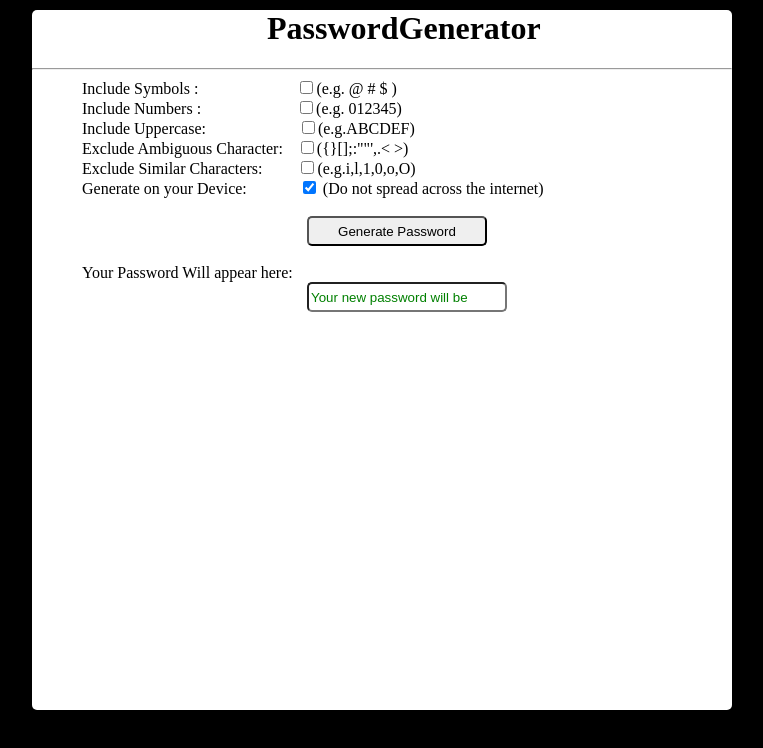
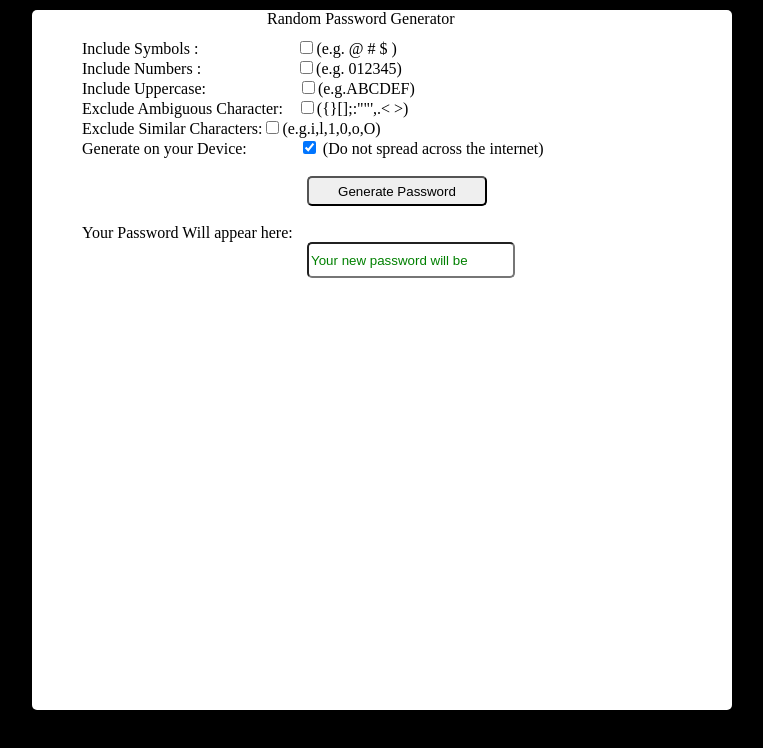
Before and after one commit to adityashrivastwa/password, a plain HTML site: page Index.html in a window 1280 px wide. Shown: the whole page, without its empty margins (276-1039 px from the left). Drawn offline with Linux system fonts and the light colour scheme.

Commit message:
Update Index.html

```diff
--- a/Index.html
+++ b/Index.html
@@ -1,13 +1,16 @@
-<html>
+<!DOCTYPE html>
+<html lang="en">
 <head>
-<title>Unique Password generator</title>
+    <meta charset="UTF-8">
+    <meta name="viewport" content="width=device-width, initial-scale=1.0">
+    <meta http-equiv="X-UA-Compatible" content="ie=edge">
+    <title>Random Password generator</title>
     <link rel="stylesheet" href="style.css" type="text/css">
 </head>
 <body>
-   <div id ="container">
-
+    <div id="container">
         <div id="body">
-	<div id ="header"><h1>PasswordGenerator</h1></div> <hr>
+          <div id="header">Random Password Generator</div>
           <span class="new"> Include Symbols :</span>   <input type = "checkbox" id="symbols">(e.g. @ # $ )<br>
           <span class="new">Include Numbers :</span>   <input type = "checkbox" id="numbers">(e.g. 012345)<br>
           <span class="new">Include Uppercase:</span>  <input type = "checkbox" id ="uppercase">(e.g.ABCDEF)<br>
@@ -17,13 +20,9 @@
           <button id = "generate">Generate Password</button><br><br>
           <span id="text">Your Password Will appear here:</span><br>
           <input type ="text" id ="show" placeholder ="Your new password will be">
-
         </div>
     </div>
 
-
-
- <script src='Main.js'>
- </script>
+ <script src='Main.js'></script>
 </body>
 </html>
```
Lines whose indentation alone changed are shown as unchanged.
